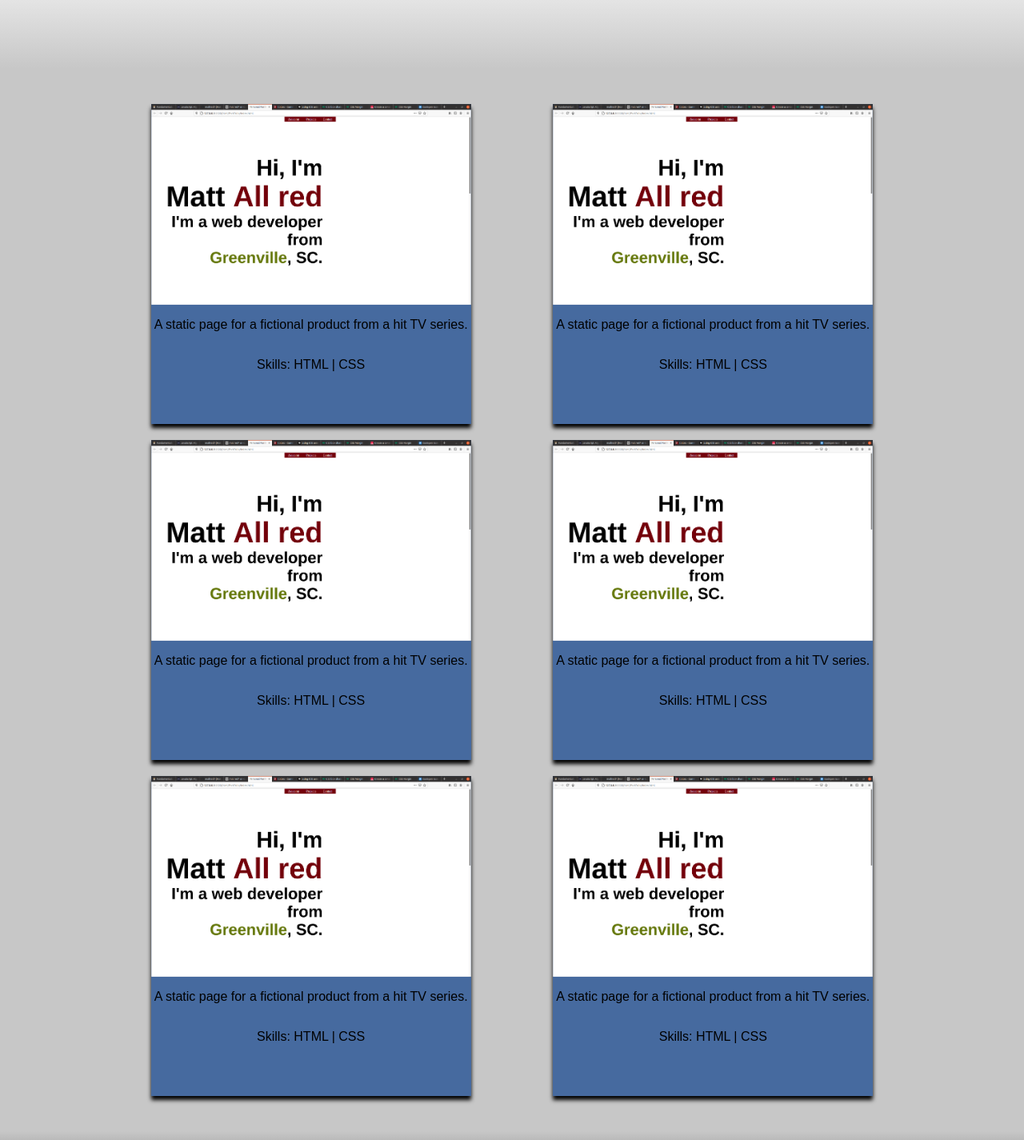
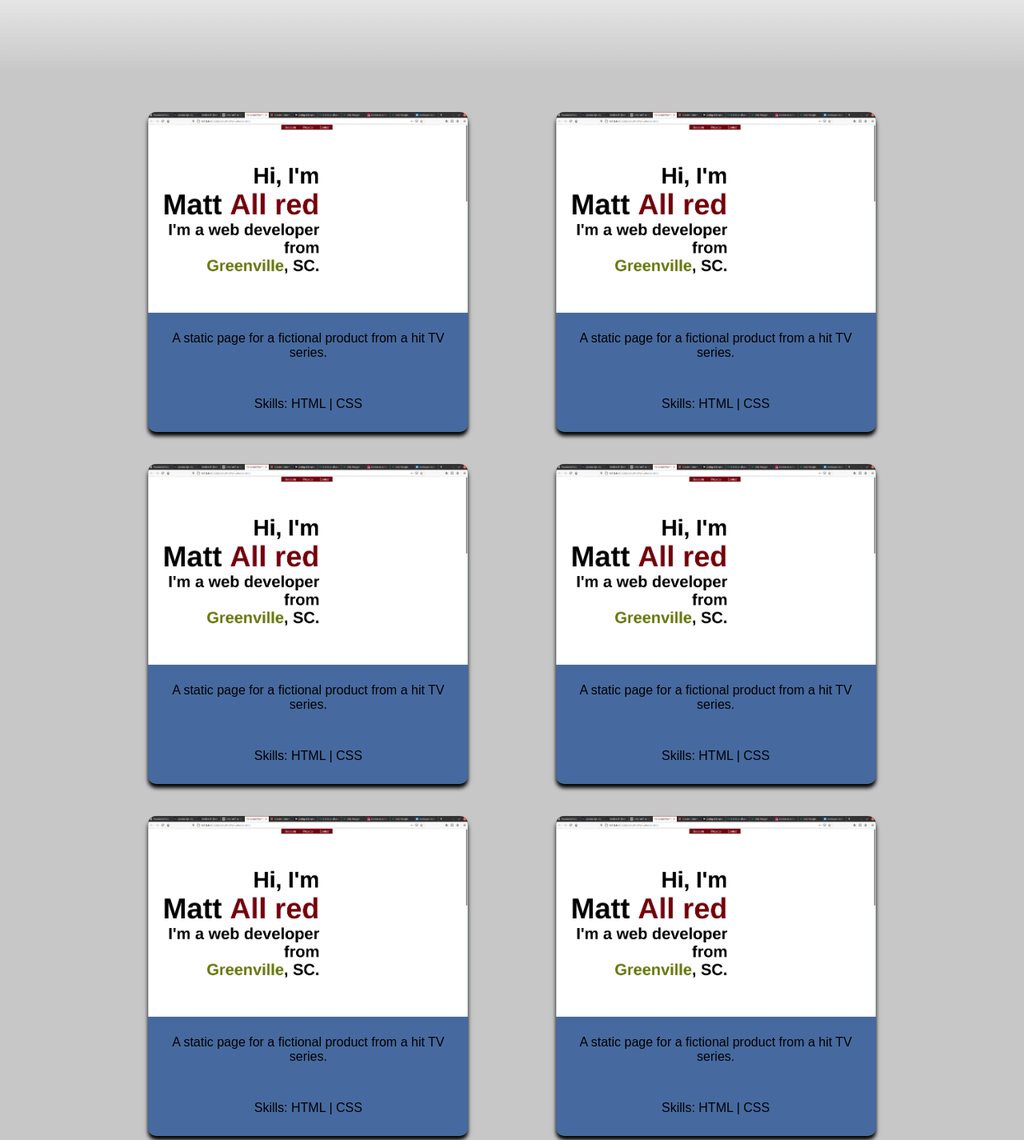
Before and after one commit to mallred7/Portfolio, a plain HTML site: page index.html in a window 1280 px wide. Shown: the part 880-2305 px from the top of the page at 80% size. Drawn offline with Linux system fonts and the light colour scheme.

Commit message:
organized images into folder plus rOuNdEd CoRnErS

```diff
--- a/index.html
+++ b/index.html
@@ -41,7 +41,7 @@
         <div id="portfolio">
             <div class="card">
                 <div class="preview">
-                    <img src="portfolio.png" class="image" alt="Project Landing Page snapshot">
+                    <img src="images/portfolio.png" class="image" alt="Project Landing Page snapshot">
                     <div class="context">
                         <div class="text">Portfolio Website</div>
                         <div class="source">
@@ -58,7 +58,7 @@
             </div>
             <div class="card">
                 <div class="preview">
-                    <img src="portfolio.png" class="image" alt="Project Landing Page snapshot">
+                    <img src="images/portfolio.png" class="image" alt="Project Landing Page snapshot">
                     <div class="context">
                         <div class="text">Portfolio Website</div>
                         <div class="source">
@@ -75,7 +75,7 @@
             </div>
             <div class="card">
                 <div class="preview">
-                    <img src="portfolio.png" class="image" alt="Project Landing Page snapshot">
+                    <img src="images/portfolio.png" class="image" alt="Project Landing Page snapshot">
                     <div class="context">
                         <div class="text">Portfolio Website</div>
                         <div class="source">
@@ -92,7 +92,7 @@
             </div>
             <div class="card">
                 <div class="preview">
-                    <img src="portfolio.png" class="image" alt="Project Landing Page snapshot">
+                    <img src="images/portfolio.png" class="image" alt="Project Landing Page snapshot">
                     <div class="context">
                         <div class="text">Portfolio Website</div>
                         <div class="source">
@@ -109,7 +109,7 @@
             </div>
             <div class="card">
                 <div class="preview">
-                    <img src="portfolio.png" class="image" alt="Project Landing Page snapshot">
+                    <img src="images/portfolio.png" class="image" alt="Project Landing Page snapshot">
                     <div class="context">
                         <div class="text">Portfolio Website</div>
                         <div class="source">
@@ -126,7 +126,7 @@
             </div>
             <div class="card">
                 <div class="preview">
-                    <img src="portfolio.png" class="image" alt="Project Landing Page snapshot">
+                    <img src="images/portfolio.png" class="image" alt="Project Landing Page snapshot">
                     <div class="context">
                         <div class="text">Portfolio Website</div>
                         <div class="source">
--- a/style.css
+++ b/style.css
@@ -16,6 +16,7 @@ nav {
     display: flex;
     justify-content: center;
     z-index: 2;
+
 }
 
 @media screen and (max-width: 600px) {
@@ -30,6 +31,7 @@ nav div {
     list-style-type: none;
     background: #73000a;
     position: relative;
+    border-radius: 25px;
 }
 
 nav a {
@@ -116,12 +118,14 @@ nav a {
 .card {
     /* display: flex; */
     background: #466A9F;
-    margin: 10px;
+    margin: 20px;
     height: 400px;
     max-width: 400px;
     box-shadow: 0px 5px 5px #000;
     text-align: center;
     position: relative;
+    border-radius: 10px;
+    overflow: hidden;
 }
 
 .card img {
@@ -137,22 +141,23 @@ nav a {
 }
 
 .context {
+    background-color: #1F414D;
     position: absolute;
+    width: 150px;
     top: 50%;
     left: 50%;
     margin: 0 auto;
-    opacity: 1;
+    padding: 5%;
+    border-radius: 55px;
+    opacity: 0;
     transition: .5s ease;
     transform: translate(-50%, -50%);
     -ms-transform: translate(-50%, -50%);
 }
 
-.context {
-    background-color: greenyellow;
-    padding: 5%;
-    width: 150px;
-    opacity: 0;
-    transition: .5s ease;
+.text {
+    color: white;
+    padding: 10px;
 }
 
 .preview:hover .image, .preview:active .image {
@@ -179,7 +184,7 @@ nav a {
 }
 
 .card p {
-    padding: ;
+    padding: 7px;
 }
 
 /* Contact Section */
```
Also changed, not shown: images/portfolio.png (renamed from portfolio.png).
